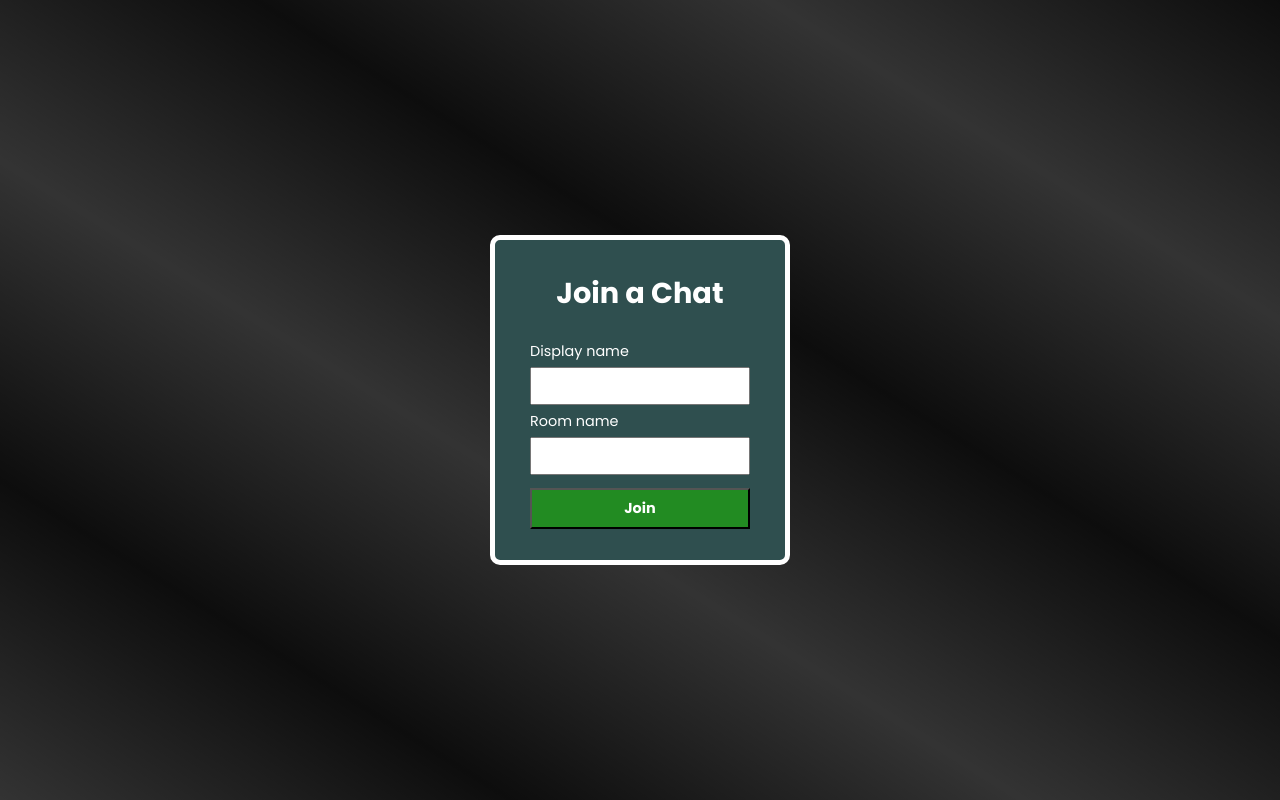
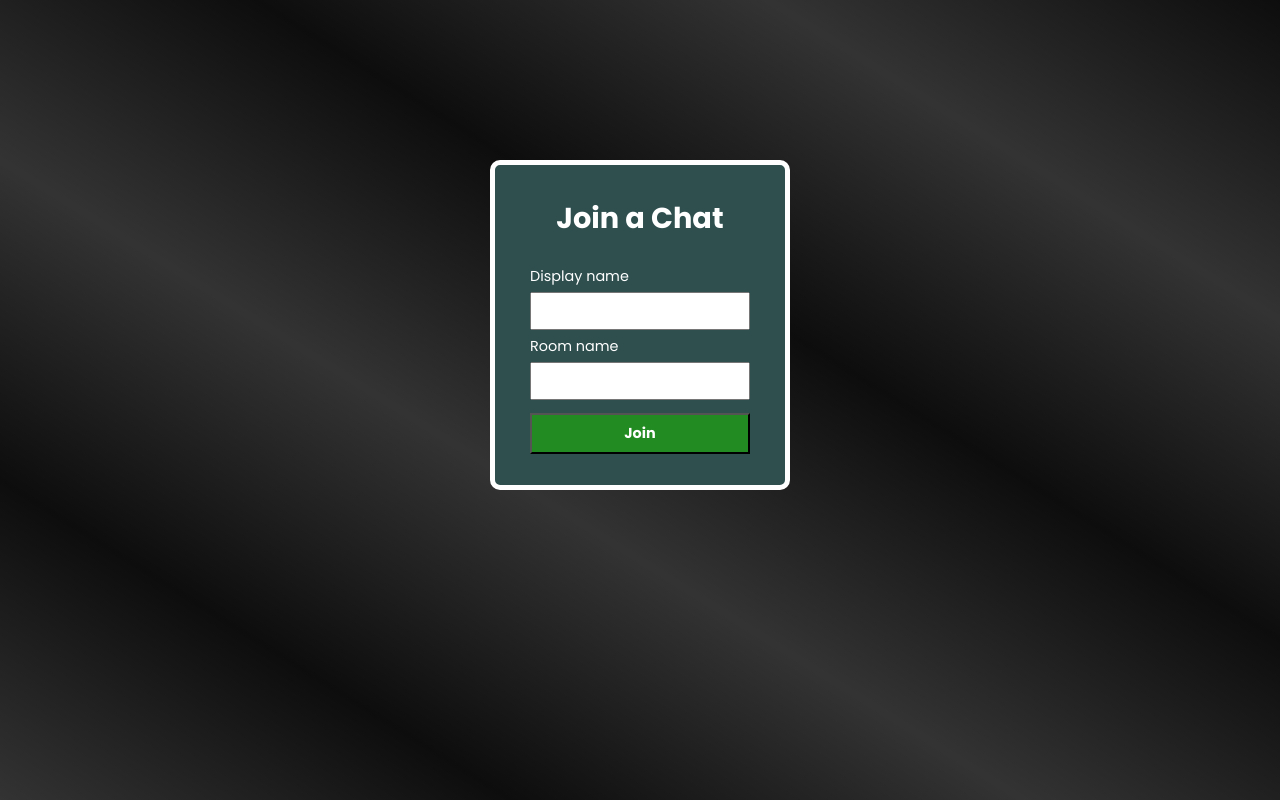
Before and after one commit to azro1/ping, a website: page public/index.html in a window 1280 px wide. Drawn offline with Linux system fonts and the light colour scheme.

Commit message:
Added styles

```diff
--- a/public/index.css
+++ b/public/index.css
@@ -16,9 +16,9 @@
   overflow-y: hidden;
 }
 
-/* .center-form__form {
-   height: 55vh;
-} */
+.center-form__form {
+   height: 60vh;
+}
 
 form {
   background: darkslategray;
```
